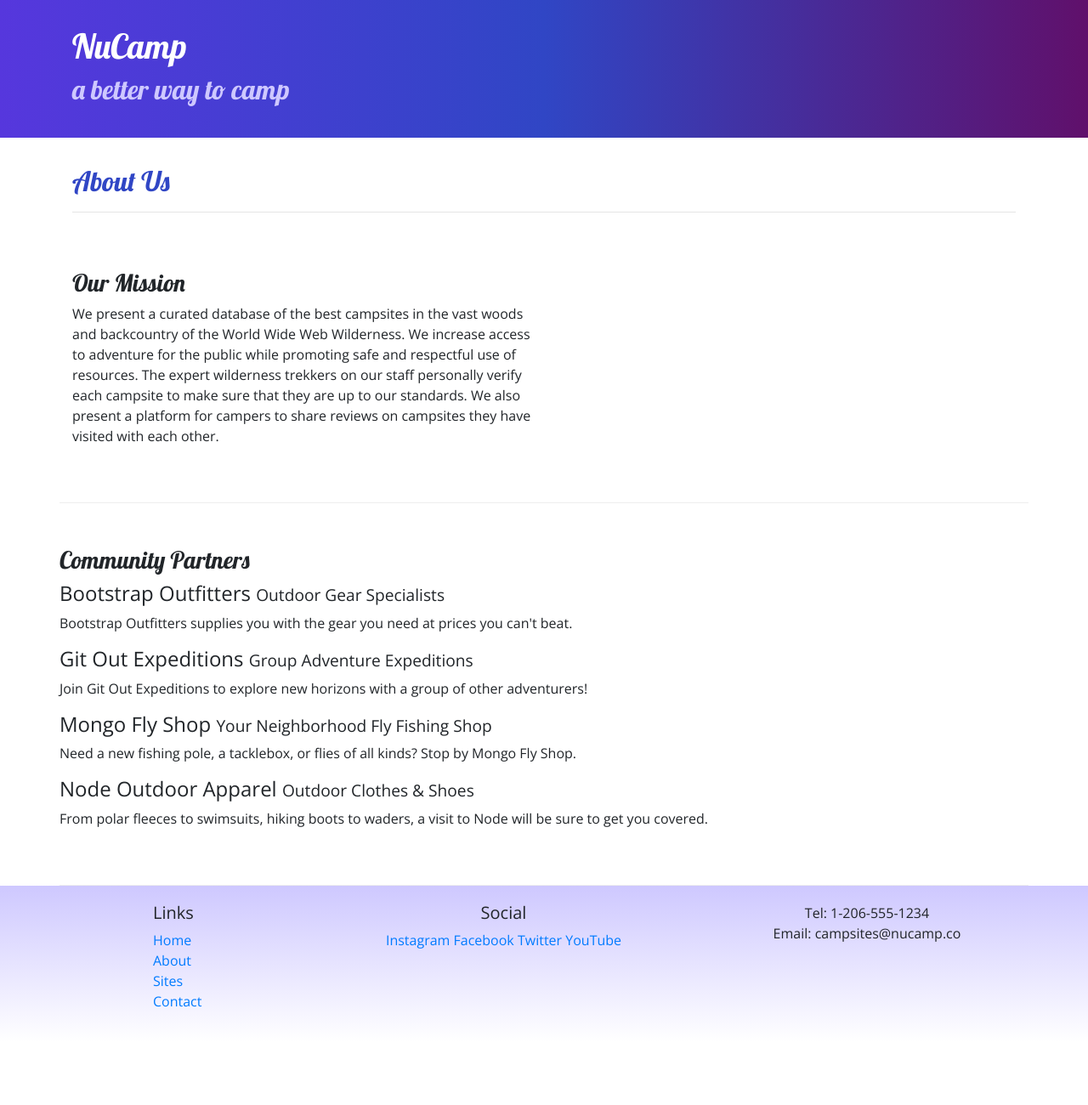
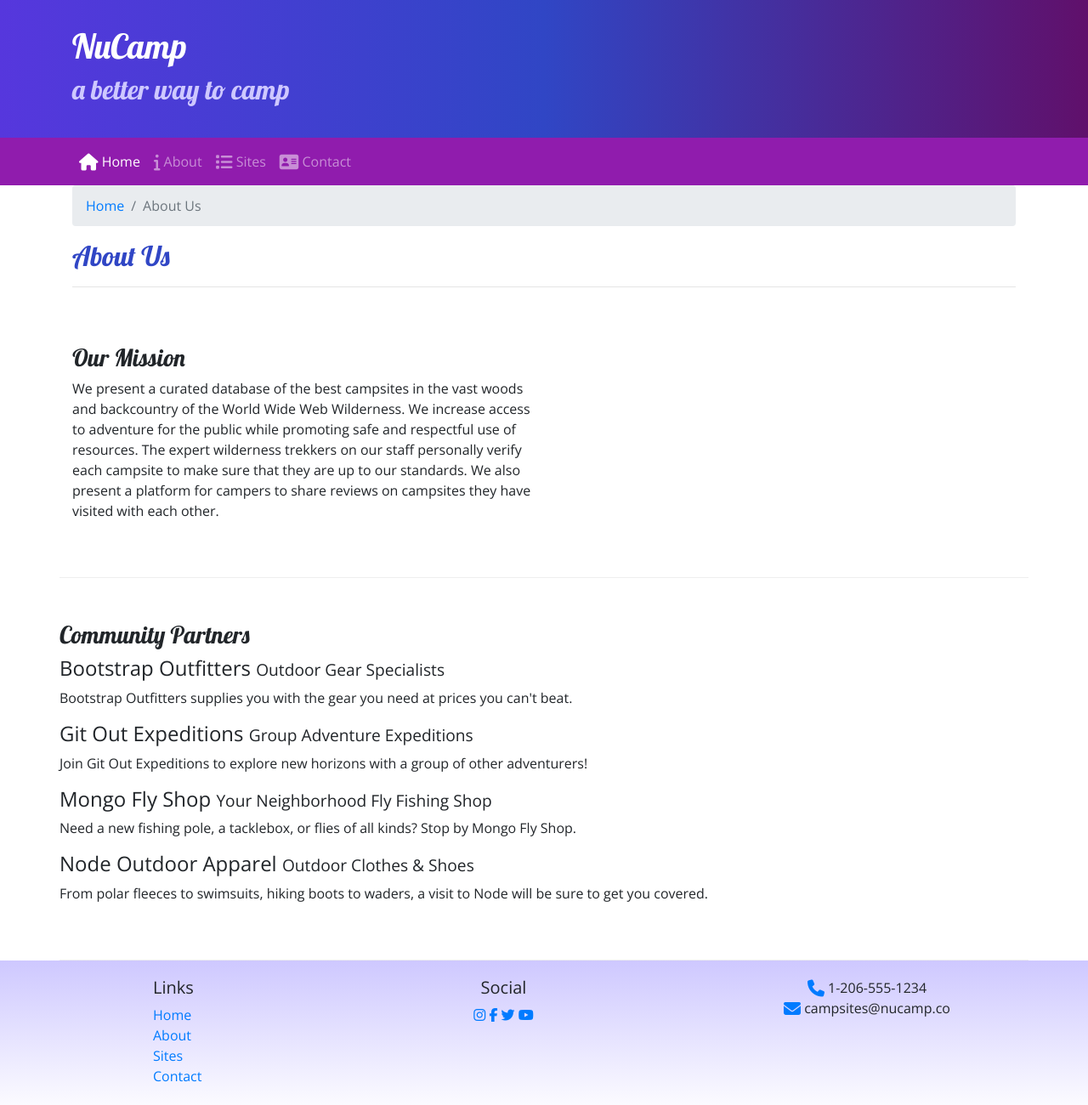
Before and after one commit to DJTechnologies/week-1, a website: page aboutus.html in a window 1280 px wide. Shown: the whole page at 85% size. Before the commit the page ends 1226 px from the top, so only its background shows below. Drawn offline with nearby package versions, Linux system fonts and the light colour scheme.

Commit message:
about.html

```diff
--- a/aboutus.html
+++ b/aboutus.html
@@ -5,7 +5,9 @@
     <!-- Required meta tags always come first -->
     <meta charset="utf-8" />
     <meta name="viewport" content="width=device-width, initial-scale=1" />
+    <!--additional css must be placed after boostrap-->
     <link rel="stylesheet" href="node_modules/bootstrap/dist/css/bootstrap.min.css" />
+    <link rel="stylesheet" href="node_modules/font-awesome/css/font-awesome.min.css" />
     <link rel="stylesheet" href="https://fonts.googleapis.com/css?family=Lobster|Open+Sans">
     <link rel="stylesheet" href="css/styles.css">
     <title>NuCamp: A Better Way To Camp</title>
@@ -24,9 +26,34 @@
         </div>
     </header>
 
+
+    <nav class="navbar navbar-expand-sm navbar-dark sticky-top">
+        <!--makes bar stay at top and dark to help see it because of color-->
+        <div class="container">
+            <button class="navbar-toggler ml-auto" type="button" data-toggle="collapse" data-target="#nucampNavbar">
+            <span class="navbar-toggler-icon"></span>
+            </button>
+            <!-- ml auto allows to move to right-->
+            <div class="collapse navbar-collapse" id="nucampNavbar">
+                <!--anchored to button above via id-->
+                <ul class="navbar-nav">
+                    <!--lets it expand-->
+                    <li class="nav-item active"><a class="nav-link" href="index.html"><span class="fa fa-home fa-lg"></span> Home</a></li>
+                    <li class="nav-item"><a class="nav-link" href="#"><span class="fa fa-info fa-lg"></span> About</a></li>
+                    <li class="nav-item"><a class="nav-link" href="#"><span class="fa fa-list fa-lg"></span> Sites</a></li>
+                    <li class="nav-item"><a class="nav-link" href="#"><span class="fa fa-address-card fa-lg"></span> Contact</a></li>
+                </ul>
+            </div>
+        </div>
+   </nav>
+
     <div class="container">
         <div class="row">
             <div class="col">
+                <ol class="breadcrumb">
+                    <li class="breadcrumb-item"><a href="index.html">Home</a></li>
+                    <li class="breadcrumb-item active">About Us</li>
+                </ol>
                <h2>About Us</h2>
                <hr />
             </div>
@@ -57,25 +84,27 @@
     <footer>
         <div class="container">
             <div class="row">
+                <div class="container">
+                    <div class="row">
                         <div class="col-4 col-sm-2 offset-1">
                             <h5>Links</h5>
                             <ul class="list-unstyled">
                                 <li><a href="index.html">Home</a></li>
-                        <li><a href="#">About</a></li>
+                                <li><a href="aboutus.html">About</a></li>
                                 <li><a href="#">Sites</a></li>
-                        <li><a href="#">Contact</a></li>
+                                <li><a href="contactus.html">Contact</a></li>
                             </ul>
                         </div>
                 <div class="col-6 col-sm-5 text-center">
                     <h5>Social</h5>
-                    <a href="http://instagram.com/">Instagram</a>
-                    <a href="http://facebook.com/">Facebook</a>
-                    <a href="http://twitter.com/">Twitter</a>
-                    <a href="http://youtube.com/">YouTube</a>
+                    <a href="http://instagram.com/"><span class="fa fa-instagram"></span></a>
+                    <a href="http://facebook.com/"><span class="fa fa-facebook"></span></a>
+                    <a href="http://twitter.com/"><span class="fa fa-twitter"></span></a>
+                    <a href="http://youtube.com/"><span class="fa fa-youtube"></span></a>
                 </div>
                 <div class="col-sm-4 text-center">
-                    Tel: 1-206-555-1234<br />
-                    Email: campsites@nucamp.co
+                    <span class="fa fa-phone fa-lg text-primary"></span> 1-206-555-1234<br />
+                    <span class="fa fa-envelope fa-lg text-primary"></span> campsites@nucamp.co
                 </div>
            </div>
         </div>
--- a/css/styles.css
+++ b/css/styles.css
@@ -20,6 +20,7 @@ footer {
 }
 
 .jumbotron {
+    margin: 0;
     padding: 30px;
     background-image: linear-gradient(to right, #5637DD, #3046C5, #60106B);
     color: white;
@@ -30,3 +31,6 @@ footer {
     border-bottom: 1px ridge;
     min-height: 200px;
 }
+.navbar {
+    background-color: #901CAD;
+}
```
Also changed, not shown: package.json (+11 -2 lines), 1 other file. Lines whose indentation alone changed are shown as unchanged.
